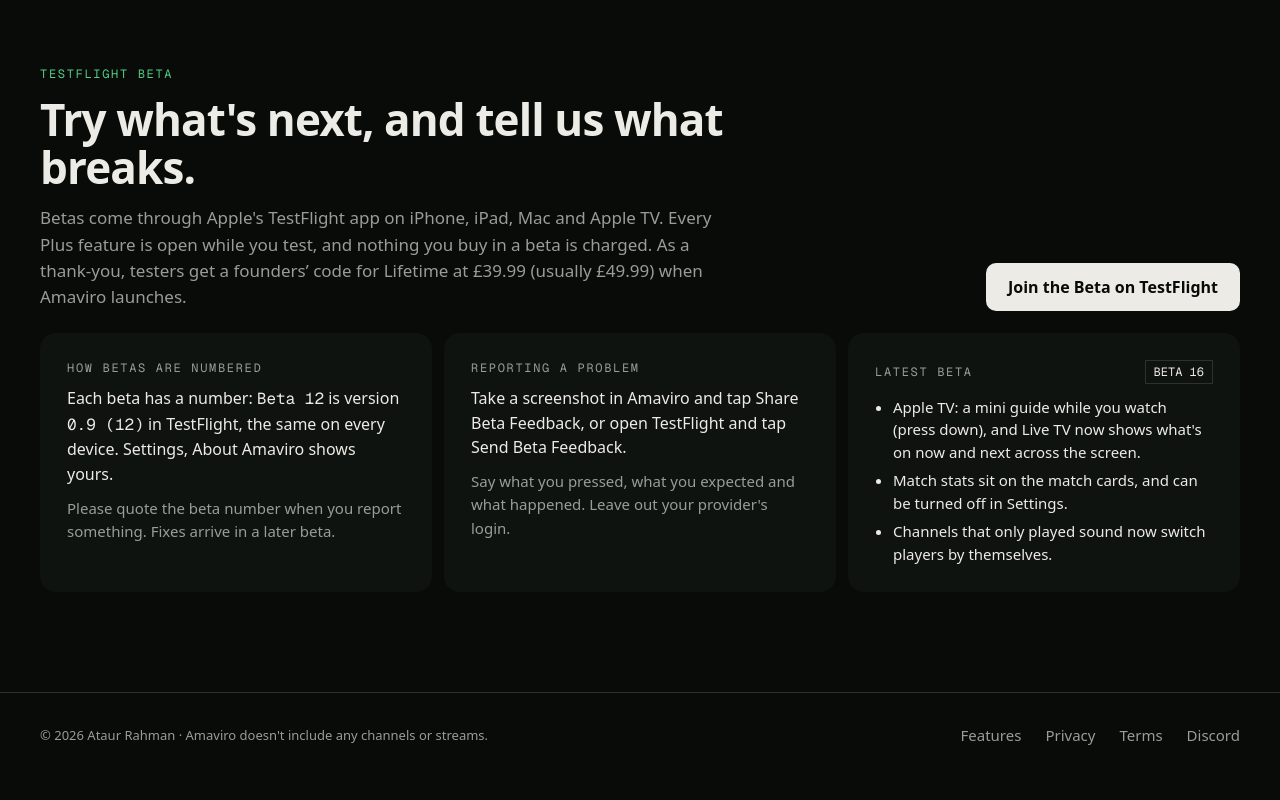
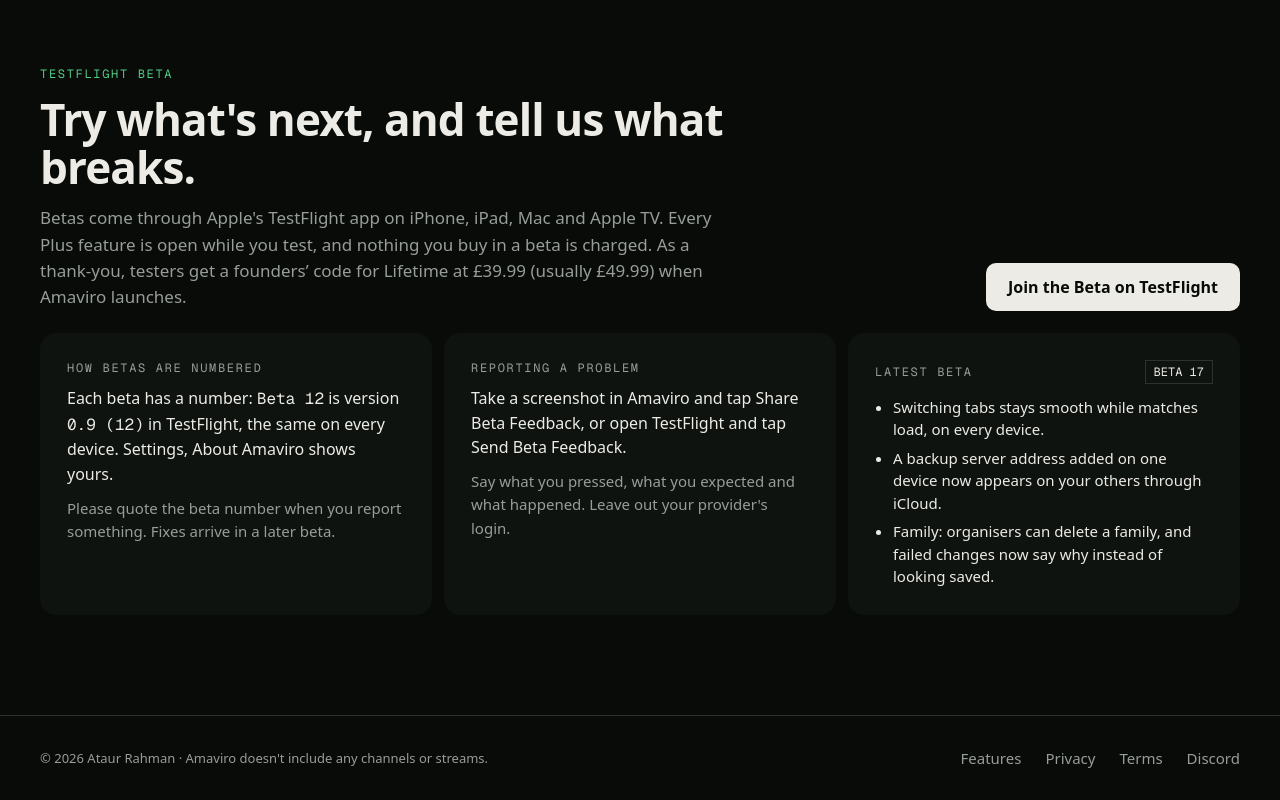
Before and after one commit to 02023698/amaviro-site, a plain HTML site: page docs/support/index.html in a window 1280 px wide. Shown: the part 1571-2371 px from the top of the page. Before the commit the page ends 2348 px from the top, so only its background shows below. Drawn offline with nearby package versions, Linux system fonts and the light colour scheme; a web font is replaced by a local one.

Commit message:
Latest beta: 17
Co-Authored-By: Claude Opus 5.5 <noreply@anthropic.com>

```diff
--- a/docs/support/index.html
+++ b/docs/support/index.html
@@ -186,11 +186,11 @@ a{color:#EDEBE5}a:hover{color:#FFFFFF}
         <span style="font-size:15px;line-height:1.55;color:#979D97">Say what you pressed, what you expected and what happened. Leave out your provider's login.</span>
       </div>
       <div class="card" style="padding:26px;display:flex;flex-direction:column;gap:12px">
-        <span style="display:flex;align-items:center;justify-content:space-between"><span class="lbl">Latest beta</span><span class="mono" style="font-size:12px;color:#EDEBE5;border:1px solid #2C322D;padding:3px 8px">BETA 16</span></span>
+        <span style="display:flex;align-items:center;justify-content:space-between"><span class="lbl">Latest beta</span><span class="mono" style="font-size:12px;color:#EDEBE5;border:1px solid #2C322D;padding:3px 8px">BETA 17</span></span>
         <ul style="margin:0;padding-left:18px;display:flex;flex-direction:column;gap:6px;font-size:15px;line-height:1.5;color:#EDEBE5">
-          <li>Apple TV: a mini guide while you watch (press down), and Live TV now shows what&#x27;s on now and next across the screen.</li>
-          <li>Match stats sit on the match cards, and can be turned off in Settings.</li>
-          <li>Channels that only played sound now switch players by themselves.</li>
+          <li>Switching tabs stays smooth while matches load, on every device.</li>
+          <li>A backup server address added on one device now appears on your others through iCloud.</li>
+          <li>Family: organisers can delete a family, and failed changes now say why instead of looking saved.</li>
         </ul>
 
       </div>
```
Also changed, not shown: site.json (+4 -4 lines).
